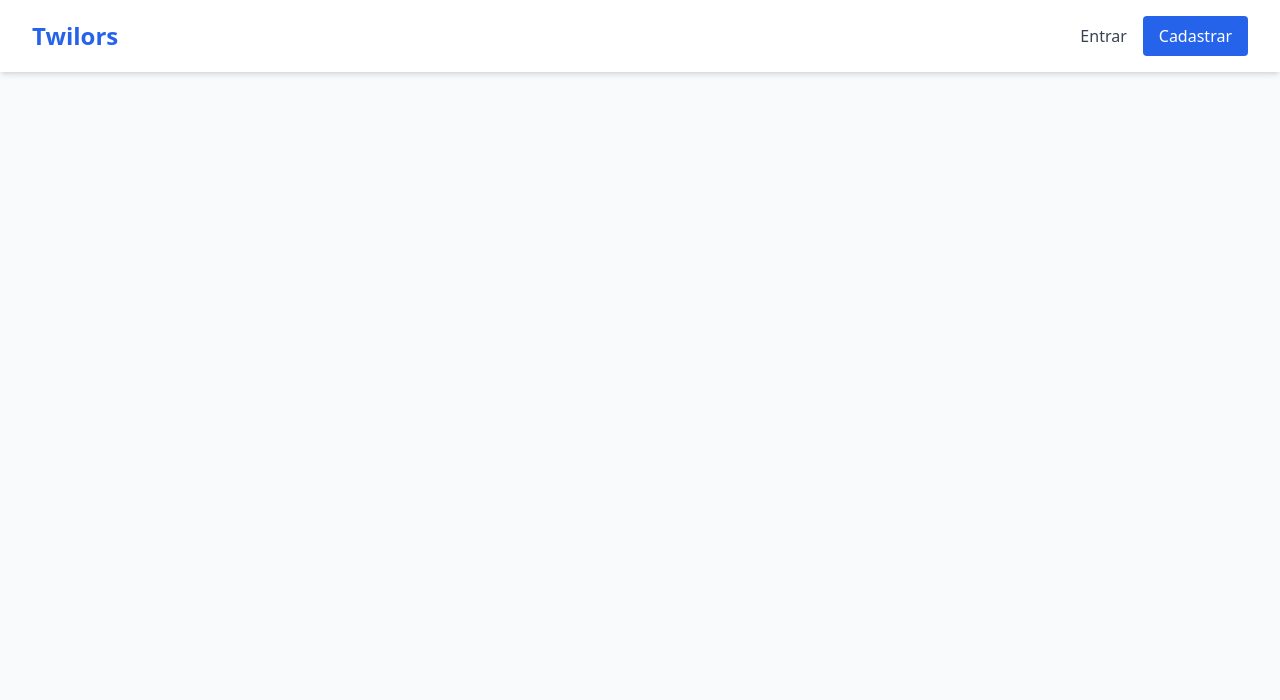
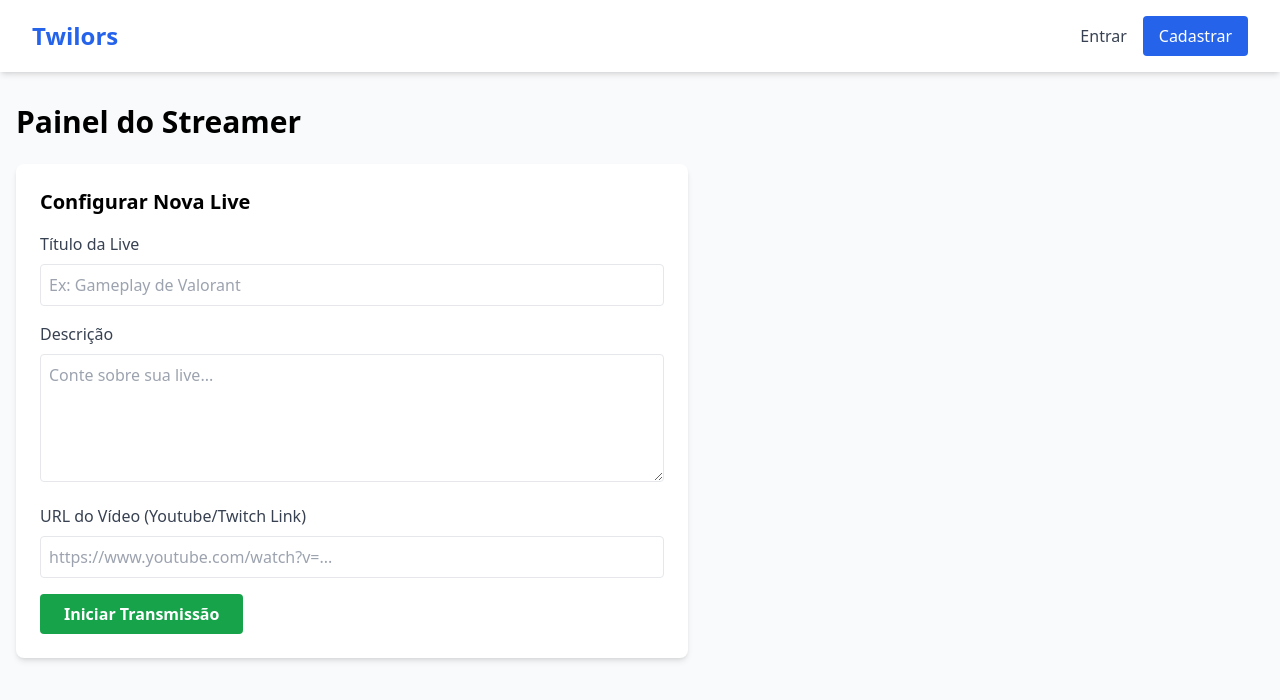
Before and after one commit to carloscfas/Plataforma-Twilors, a React (Create React App) app in the folder frontend/: page /dashboard in a window 1280 px wide. Shown: the top 700 px of the page. Built offline with nearby package versions, Linux system fonts and the light colour scheme.

Commit message:
feat: adding dashboard and adjusting live creation error

```diff
--- a/frontend/src/App.js
+++ b/frontend/src/App.js
@@ -2,6 +2,7 @@ import { BrowserRouter, Routes, Route } from "react-router-dom";
 import Register from "./pages/Register";
 import Login from "./pages/Login";
 import Home from "./pages/Home";
+import Dashboard from "./pages/Dashboard";
 import Navbar from "./components/navbar";
 
 function App() {
@@ -13,6 +14,7 @@ function App() {
                     <Route path="/" element={<Home />}/>
                     <Route path="/login" element={<Login />} />
                     <Route path="/register" element={<Register />} />
+                    <Route path="/dashboard" element={<Dashboard/>} />
                 </Routes>
             </div>
         </BrowserRouter>
--- a/frontend/src/components/navbar.js
+++ b/frontend/src/components/navbar.js
@@ -19,7 +19,8 @@ const Navbar = () => {
             <div className="flex gap-4 items-center">
                 {token ? (
                     <>
-                        <Link to="/" className="text-gray-700 hover:text-blue-600">Explorar</Link>
+                        <Link to="/" className="text-gray-700 hover:text-blue-600 font-medium">Explorar</Link>
+                        <Link to="/dashboard" className="text-gray-700 hover:text-blue-600 font-medium">Criar Live</Link>
                         <button
                             onClick={handleLogout}
                             className="bg-red-500 text-white px-4 py-2 rounded hover:bg-red-600 transition"
--- a/frontend/src/pages/Dashboard/index.js
+++ b/frontend/src/pages/Dashboard/index.js
@@ -0,0 +1,98 @@
+import React, { useState } from 'react';
+import { useNavigate } from 'react-router-dom';
+import api from '../../api';
+
+const Dashboard = () => {
+    const navigate = useNavigate();
+    const [loading, setLoading] = useState(false);
+    const [formData, setFormData] = useState({
+        title: '',
+        description: '',
+        video_url: '',
+        thumbnail: ''
+    });
+
+    const handleChange = (e) => {
+        const { name, value } = e.target;
+        setFormData({
+            ...formData,
+            [name]: value
+        });
+    };
+
+    const handleSubmit = async (e) => {
+        e.preventDefault();
+        setLoading(true);
+        try {
+            await api.post('streams/', formData);
+            alert('Stream criada com sucesso! Você está online.');
+            navigate('/');
+        } catch (error) {
+            console.error("Erro ao criar stream:", error.response?.data);
+
+            // Lógica Sênior: Se o erro for em campos específicos (ex: URL inválida), mostramos todos
+            const backendErrors = error.response?.data;
+            if (backendErrors && typeof backendErrors === 'object') {
+                const messages = Object.keys(backendErrors).map(key => {
+                    return `${key}: ${backendErrors[key]}`;
+                });
+                alert("Erro na validação:\n" + messages.join("\n"));
+            } else {
+                alert("Erro: Verifique se você é um Streamer ou se os dados estão corretos.");
+            }
+        } finally {
+            setLoading(false);
+        }
+    };
+
+    return (
+        <div className="container mx-auto px-4 py-8">
+            <h1 className="text-3xl font-bold mb-6">Painel do Streamer</h1>
+            <div className="bg-white p-6 rounded-lg shadow-md max-w-2xl">
+                <h2 className="text-xl font-semibold mb-4">Configurar Nova Live</h2>
+                <form onSubmit={handleSubmit}>
+                    <div className="mb-4">
+                        <label className="block text-gray-700 mb-2 font-medium">Título da Live</label>
+                        <input
+                            name="title"
+                            className="w-full p-2 border rounded focus:ring-2 focus:ring-blue-500 outline-none"
+                            onChange={handleChange}
+                            placeholder="Ex: Gameplay de Valorant"
+                            required
+                        />
+                    </div>
+                    <div className="mb-4">
+                        <label className="block text-gray-700 mb-2 font-medium">Descrição</label>
+                        <textarea
+                            name="description"
+                            className="w-full p-2 border rounded focus:ring-2 focus:ring-blue-500 outline-none h-32"
+                            onChange={handleChange}
+                            placeholder="Conte sobre sua live..."
+                        />
+                    </div>
+                    <div className="mb-4">
+                        <label className="block text-gray-700 mb-2 font-medium">URL do Vídeo (Youtube/Twitch Link)</label>
+                        <input
+                            name="video_url"
+                            className="w-full p-2 border rounded focus:ring-2 focus:ring-blue-500 outline-none"
+                            onChange={handleChange}
+                            placeholder="https://www.youtube.com/watch?v=..."
+                        />
+                    </div>
+                    <button
+                        type="submit"
+                        disabled={loading}
+                        className={`w-full md:w-auto px-6 py-2 rounded text-white font-bold transition ${
+                            loading ? 'bg-gray-400 cursor-not-allowed' : 'bg-green-600 hover:bg-green-700'
+                        }`}
+                    >
+                        {loading ? 'Iniciando...' : 'Iniciar Transmissão'}
+                    </button>
+                </form>
+            </div>
+        </div>
+    )
+
+};
+
+export default Dashboard;
--- a/frontend/src/pages/Register/index.js
+++ b/frontend/src/pages/Register/index.js
@@ -67,12 +67,15 @@ const Register = () => {
 
                 <div className="flex items-center mb-6">
                     <input
+                        id="is_streamer_checkbox"
                         name="is_streamer"
                         type="checkbox"
-                        className="mr-2"
+                        className="mr-2 h-4 w-4 text-blue-600 focus:ring-blue-500 border-gray-300 rounded"
                         onChange={handleChange}
                     />
-                    <label>Quero ser um Streamer</label>
+                    <label htmlFor="is_streamer_checkbox" className="text-sm text-gray-700 cursor-pointer select-none">
+                        Quero ser um Streamer
+                    </label>
                 </div>
 
                 <button type="submit" className="w-full bg-blue-600 text-white p-2 rounded hover:bg-blue-700">
```
Also changed, not shown: frontend/src/components/streamCard.js (line endings or trailing spaces), 1 other file (tests, documents, lock files or other folders).
